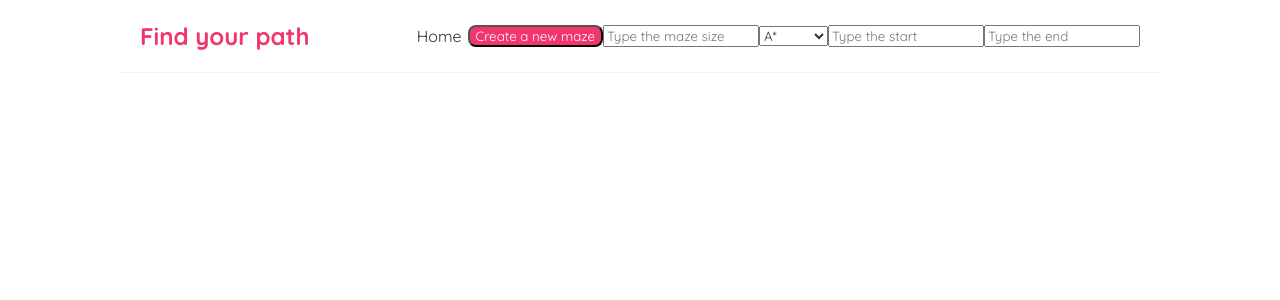
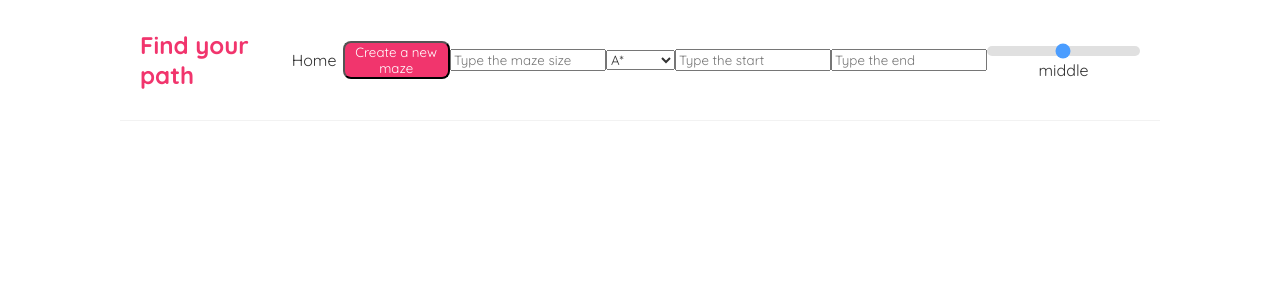
Before and after one commit to joduyemi/NEA_wlkthro, a React (Create React App) app in the folder NEA/final/: page / in a window 1280 px wide. Shown: the top 300 px of the page. Built offline with nearby package versions, Linux system fonts and the light colour scheme.

Commit message:
speed toggle

```diff
--- a/NEA/final/src/App.js
+++ b/NEA/final/src/App.js
@@ -9,6 +9,8 @@ function App() {
   const [userAlgo, setUserAlgo] = useState("");
   const [userStart, setUserStart] = useState("");
   const [userEnd, setUserEnd] = useState("");
+  const [speedLabel, setSpeedLabel] = useState("middle");
+
 
   // function to toggle maze state variable, triggering Home component re-render
   const handleMazeChange = () => {
@@ -35,13 +37,15 @@ function App() {
     setUserEnd(parseInt(value));
   }
 
-
+  const handleIt = (value) => {
+    setSpeedLabel(value);
+  }
 
   return (
     <div className="App">
-      <Navbar onReloadMaze={handleMazeChange} mazeSize={mazeSize} userAlgo={userAlgo} userStart={userStart} userEnd={userEnd} onInputChange={handleSizeChange} onInputChange2={handleAlgoChange} onInputChange3={handleStartChange} onInputChange4={handleEndChange}/>
+      <Navbar onReloadMaze={handleMazeChange} mazeSize={mazeSize} userAlgo={userAlgo} userStart={userStart} userEnd={userEnd} onInputChange={handleSizeChange} onInputChange2={handleAlgoChange} onInputChange3={handleStartChange} onInputChange4={handleEndChange} speedLabel={speedLabel} onInputChange5={handleIt}/>
       <div className="content">
-        <Home reloadMaze={reloadMaze} onReloadComplete={() => setReloadMaze(false)} mazeSize={mazeSize} userAlgo={userAlgo} userStart={userStart} userEnd={userEnd}/>
+        <Home reloadMaze={reloadMaze} onReloadComplete={() => setReloadMaze(false)} mazeSize={mazeSize} userAlgo={userAlgo} userStart={userStart} userEnd={userEnd} speedLabel={speedLabel}/>
       </div>
     </div>
   );
--- a/NEA/final/src/Canvas.js
+++ b/NEA/final/src/Canvas.js
@@ -1,8 +1,19 @@
 import React, { useEffect, useRef } from 'react';
 
-const Canvas = ({mazes, paths, visited, times, pathTimes, userStart, userEnd}) => {
+const Canvas = ({mazes, paths, visited, times, pathTimes, userStart, userEnd, speedLabel}) => {
     const start = userStart;
     const end = userEnd;
+    let timer = 700;
+    if (speedLabel == "slow") {
+        timer = 2000;
+    }
+    else if (speedLabel == "fast") {
+        timer = 100;
+    }
+    else {
+        timer = 700;
+    }
+    console.log(timer);
     // function to interactively display the maze
     // use a useRef hook to get the HTML canvas element of the DOM (outside of the useEffect to persist through rerenders)
     const canvasRef = useRef(null);
@@ -153,7 +164,7 @@ const Canvas = ({mazes, paths, visited, times, pathTimes, userStart, userEnd}) =
 
               currentIndex++;
 
-              setTimeout(drawVisited, (times[currentIndex]) * 100);
+              setTimeout(drawVisited, (times[currentIndex]) * timer);
             };
 
             drawVisited();
--- a/NEA/final/src/Home.js
+++ b/NEA/final/src/Home.js
@@ -2,7 +2,8 @@ import { useState, useEffect } from 'react';
 import Canvas from './Canvas';
 
 
-const Home = ({reloadMaze, onReloadComplete, mazeSize, userAlgo, userStart, userEnd}) => {
+const Home = ({reloadMaze, onReloadComplete, mazeSize, userAlgo, userStart, userEnd, speedLabel}) => {
+        console.log(speedLabel);
         // API Endpoint based on user input
         const apiEndpoint = `https://euum9mrx4k.execute-api.eu-west-2.amazonaws.com/prod/api/maze?event=maze_generation&n=${mazeSize}&sideLen=18&algo=${userAlgo}&start=${userStart}&end=${userEnd}`
         console.log(apiEndpoint);
@@ -71,7 +72,7 @@ const Home = ({reloadMaze, onReloadComplete, mazeSize, userAlgo, userStart, user
 
         return (
             <div className="Home">
-                {mazes && paths && visited && <Canvas mazes={mazes} paths={paths} visited={visited} times={times} pathTimes={pathTimes} userStart={userStart} userEnd={userEnd} />}
+                {mazes && paths && visited && <Canvas mazes={mazes} paths={paths} visited={visited} times={times} pathTimes={pathTimes} userStart={userStart} userEnd={userEnd} speedLabel={speedLabel} />}
             </div>
         );
 
--- a/NEA/final/src/Navbar.js
+++ b/NEA/final/src/Navbar.js
@@ -1,8 +1,28 @@
 import React, { useState } from 'react';
 
-const Navbar = ({ onReloadMaze, onInputChange, onInputChange2, onInputChange3, onInputChange4 }) => {
+const Navbar = ({ speedLabel, onReloadMaze, onInputChange, onInputChange2, onInputChange3, onInputChange4, onInputChange5}) => {
+  console.log(speedLabel);
   // state variable to manage if button is enabled
   const [isButtonDisabled, setButtonDisabled] = useState(false);
+
+  const handleSpeedChange = (event) => {
+    const value = parseInt(event.target.value);
+    let label = "";
+    switch(value) {
+      case 0:
+        label = "slow";
+        break;
+      case 1:
+        label = "middle";
+        break;
+      case 2:
+        label = "fast";
+        break;
+      default:
+        label = "middle";
+    }
+    onInputChange5(label);
+  };
 
   // ensures maze reload button is disabled to prevent multiple requests during maze reload, then calls onReloadMaze from App
   const handleReloadMaze = () => {
@@ -81,6 +101,10 @@ const handleMazeEnd = (event) => {
       </select>
       <input type='text' id='start' placeholder='Type the start' onChange={handleMazeStart}></input>
       <input type='text' id='end' placeholder='Type the end' onChange={handleMazeEnd}></input>
+      <div className="speed-toggle">
+        <input type="range" min="0" max="2" value={speedLabel === "slow" ? "0" : speedLabel === "middle" ? "1" : "2"} className="slider" onChange={handleSpeedChange} />
+        <span className="slider-value">{speedLabel}</span>
+      </div>
     </nav>
 
   );
--- a/NEA/final/src/index.css
+++ b/NEA/final/src/index.css
@@ -45,3 +45,37 @@
   margin: 40px auto;
   padding: 20px;
 }
+
+.speed-toggle {
+  width: 200px; /* Adjust width as needed */
+  margin: 20px auto;
+}
+
+.slider {
+  -webkit-appearance: none;
+  appearance: none;
+  width: 100%; /* or a fixed width like 200px */
+  height: 10px;
+  border-radius: 5px;
+  background: #d3d3d3;
+  outline: none;
+  opacity: 0.7;
+  transition: opacity 0.2s, transform 0.2s; /* Added transition for transform */
+}
+
+.slider::-webkit-slider-thumb,
+.slider::-moz-range-thumb {
+  -webkit-appearance: none;
+  appearance: none;
+  width: 15px;
+  height: 15px;
+  border-radius: 50%;
+  background: #4CAF50;
+  cursor: pointer;
+  transition: transform 0.2s; /* Added transition for smooth movement */
+}
+
+.slider-value {
+  display: block;
+  text-align: center;
+}
```
